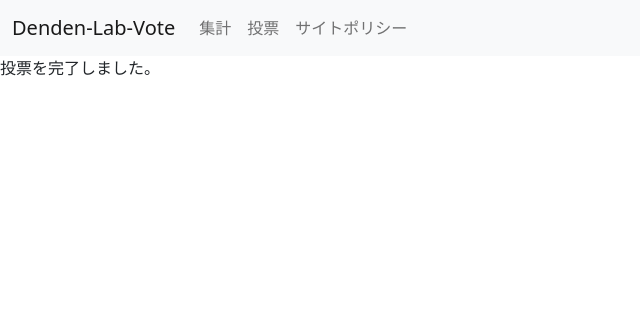
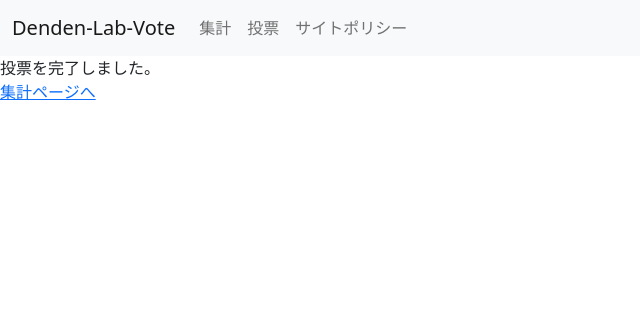
Before and after one commit to K-Hayashi884/denden-lab-vote, a Django app: template vote_site/templates/vote_complete.html in a window 1280 px wide. Shown: the top 316 px of the page, without its empty margins (0-640 px from the left). Run offline with Django 4.2, Linux system fonts and the light colour scheme; the template is opened without the code that fills it, so the values that code supplies are empty; style sheets or scripts are compiled from the project's sources; some libraries are stand-ins or nearby versions.

Commit message:
デザイン修正

```diff
--- a/vote_site/templates/vote_complete.html
+++ b/vote_site/templates/vote_complete.html
@@ -2,4 +2,5 @@
 {% load static sass_tags %}
 {% block content %}
 <div class="content_wrapper">投票を完了しました。</div>
+<a href="{% url 'list' %}">集計ページへ</a>
 {% endblock content %}
```
Also changed, not shown: 1 other file.
